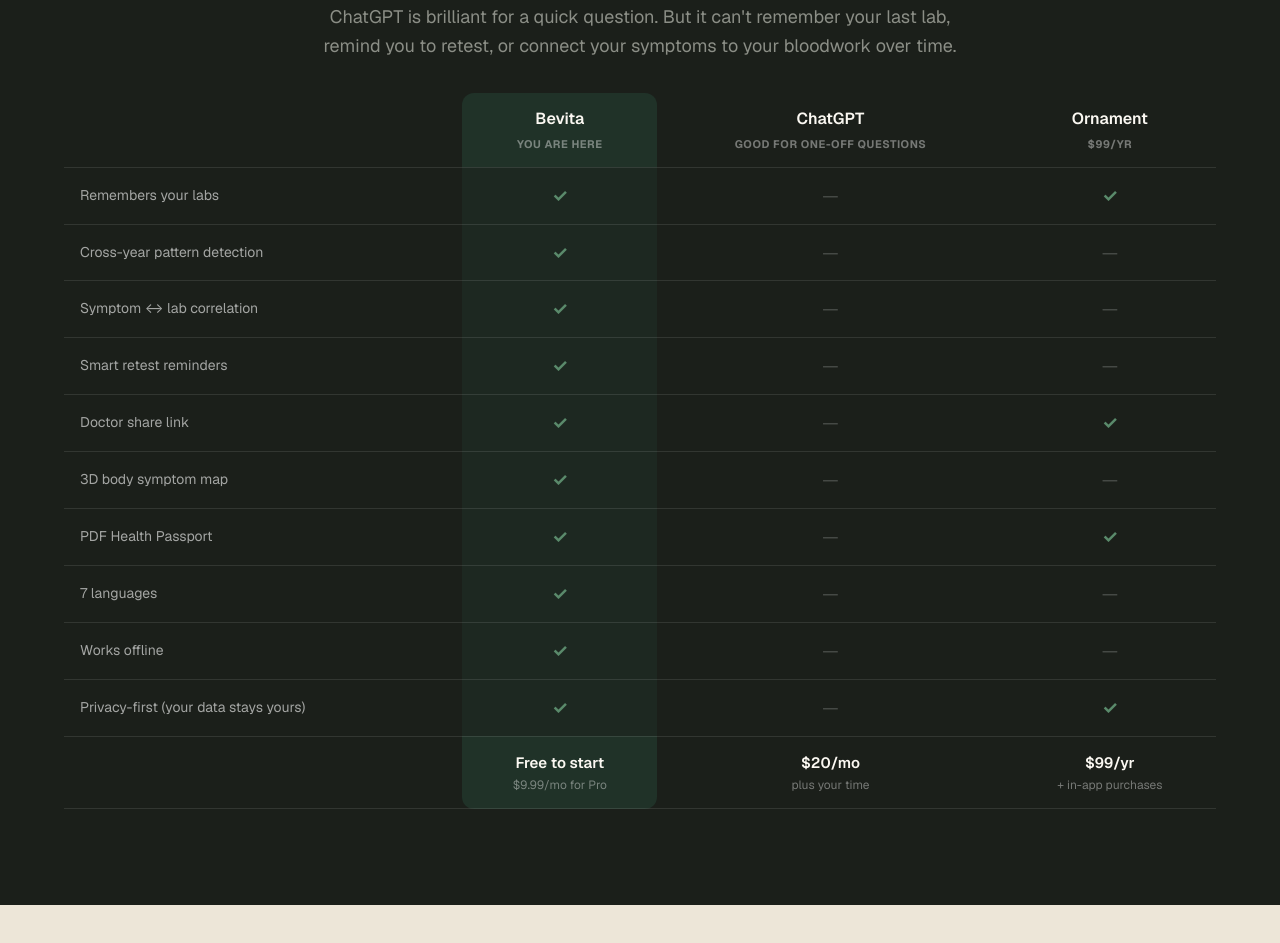
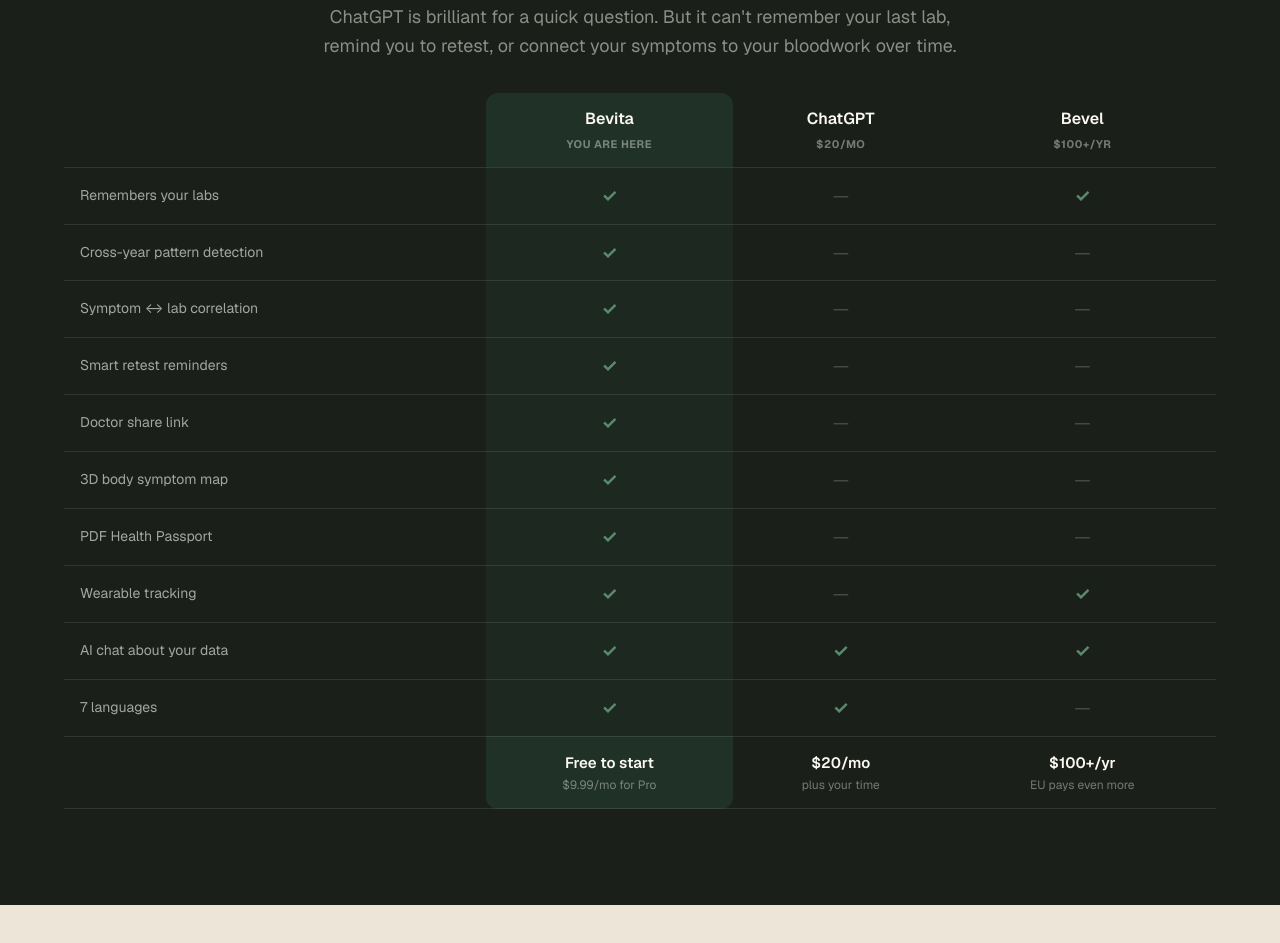
Before and after one commit to YakovlevCoded/healer-landing-astro, an Astro site: page / in a window 1280 px wide. Shown: the part 2785-3728 px from the top of the page. Built offline with nearby package versions, Linux system fonts and the light colour scheme; Astro itself is replaced by a stand-in of ours.

Commit message:
fix: Ornament→Bevel in comparison, center hero note

```diff
--- a/src/components/ComparisonTable.vue
+++ b/src/components/ComparisonTable.vue
@@ -1,15 +1,15 @@
 <script setup>
 const features = [
-  { name: 'Remembers your labs', bevita: true, chatgpt: false, ornament: true },
-  { name: 'Cross-year pattern detection', bevita: true, chatgpt: false, ornament: false },
-  { name: 'Symptom ↔ lab correlation', bevita: true, chatgpt: false, ornament: false },
-  { name: 'Smart retest reminders', bevita: true, chatgpt: false, ornament: false },
-  { name: 'Doctor share link', bevita: true, chatgpt: false, ornament: true },
-  { name: '3D body symptom map', bevita: true, chatgpt: false, ornament: false },
-  { name: 'PDF Health Passport', bevita: true, chatgpt: false, ornament: true },
-  { name: '7 languages', bevita: true, chatgpt: false, ornament: false },
-  { name: 'Works offline', bevita: true, chatgpt: false, ornament: false },
-  { name: 'Privacy-first (your data stays yours)', bevita: true, chatgpt: false, ornament: true },
+  { name: 'Remembers your labs', bevita: true, chatgpt: false, bevel: true },
+  { name: 'Cross-year pattern detection', bevita: true, chatgpt: false, bevel: false },
+  { name: 'Symptom ↔ lab correlation', bevita: true, chatgpt: false, bevel: false },
+  { name: 'Smart retest reminders', bevita: true, chatgpt: false, bevel: false },
+  { name: 'Doctor share link', bevita: true, chatgpt: false, bevel: false },
+  { name: '3D body symptom map', bevita: true, chatgpt: false, bevel: false },
+  { name: 'PDF Health Passport', bevita: true, chatgpt: false, bevel: false },
+  { name: 'Wearable tracking', bevita: true, chatgpt: false, bevel: true },
+  { name: 'AI chat about your data', bevita: true, chatgpt: true, bevel: true },
+  { name: '7 languages', bevita: true, chatgpt: true, bevel: false },
 ]
 </script>
 
@@ -28,13 +28,13 @@
           <th class="col-chatgpt">
             <div class="col-header">
               <span class="col-name">ChatGPT</span>
-              <span class="col-tag">good for one-off questions</span>
+              <span class="col-tag">$20/mo</span>
             </div>
           </th>
-          <th class="col-ornament">
+          <th class="col-bevel">
             <div class="col-header">
-              <span class="col-name">Ornament</span>
-              <span class="col-tag">$99/yr</span>
+              <span class="col-name">Bevel</span>
+              <span class="col-tag">$100+/yr</span>
             </div>
           </th>
         </tr>
@@ -50,8 +50,8 @@
             <span v-if="f.chatgpt" class="check">✓</span>
             <span v-else class="cross">—</span>
           </td>
-          <td class="col-ornament">
-            <span v-if="f.ornament" class="check">✓</span>
+          <td class="col-bevel">
+            <span v-if="f.bevel" class="check">✓</span>
             <span v-else class="cross">—</span>
           </td>
         </tr>
@@ -71,10 +71,10 @@
               <span class="sub">plus your time</span>
             </div>
           </td>
-          <td class="col-ornament">
+          <td class="col-bevel">
             <div class="col-footer">
-              <span class="price">$99/yr</span>
-              <span class="sub">+ in-app purchases</span>
+              <span class="price">$100+/yr</span>
+              <span class="sub">EU pays even more</span>
             </div>
           </td>
         </tr>
--- a/src/pages/index.astro
+++ b/src/pages/index.astro
@@ -28,7 +28,7 @@
           <div><small>Get it on</small><strong>Google Play</strong></div>
         </a>
       </div>
-      <p class="hero-note">Free tier · No credit card · iOS & Android</p>
+      <p class="hero-note" style="text-align:center">Free tier · No credit card · iOS & Android</p>
     </div>
   </section>
 
```
